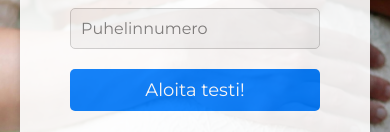
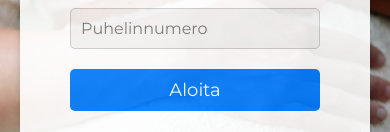
Before and after one commit to bisitelli/omaedustajani.fi, a Next.js app: page /vauva-vakuutus in a window 390 px wide. Shown: the part 268-400 px from the top of the page. Built offline with nearby package versions, Linux system fonts and the light colour scheme; a web font is replaced by a local one.

Commit message:
mobiledevice view  fix for vauva-vakuutus

```diff
--- a/pages/vauva-vakuutus.js
+++ b/pages/vauva-vakuutus.js
@@ -71,7 +71,7 @@ function App() {
                 required
               />
               {errorMessage && <p style={{ color: 'red' }}>{errorMessage}</p>}
-              <button className='aloita-button' onClick={handleSubmitUser}>Aloita testi!</button>
+              <button className='aloita-button' onClick={handleSubmitUser}>Aloita</button>
               <p>Lisää yhteystietosi niin pääset täyttämään testin. Yhteystietoja ei luovuteta kolmasille osapuolille. Jättämällä yhteystietosi olet mukana arvonnassa.</p>
               <p className='birra-solutions'>Powered by Birra Solutions</p>
           </div>
--- a/styles/vauva-vakuutus.css
+++ b/styles/vauva-vakuutus.css
@@ -291,6 +291,11 @@
     margin-top: 0;
   }
 
+  .tarjous-container .tarjous-teksti{
+    font-size: 16px;
+    padding: 0 0 0 20px;
+  }
+
   .result-image {
     height: 120px;
     max-width: 100%;
```
